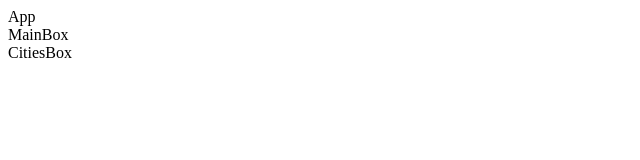
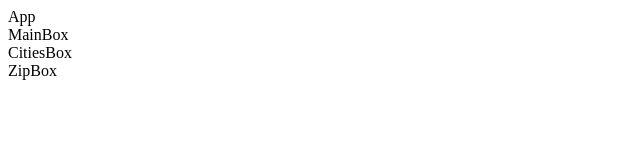
Before and after one commit to chingu-voyages/v10-geckos-team-04, a React (Create React App) app in the folder spiral-weather/: page / in a window 1280 px wide. Shown: the top 160 px of the page, without its empty margins (0-640 px from the left). Built offline with nearby package versions, Linux system fonts and the light colour scheme.

Commit message:
Feat: Add <ZipBox>

```diff
--- a/spiral-weather/src/components/CitiesBox.js
+++ b/spiral-weather/src/components/CitiesBox.js
@@ -1,7 +1,11 @@
 import React from 'react';
+import ZipBox from './ZipBox';
 
 const CitiesBox = () => {
-  return <div>CitiesBox</div>;
+  return <div>
+           CitiesBox
+           <ZipBox/>
+         </div>;
 };
 
 export default CitiesBox;
--- /dev/null
+++ b/spiral-weather/src/components/ZipBox.js
@@ -0,0 +1,7 @@
+import React from 'react';
+
+const ZipBox = () => {
+  return <div>ZipBox</div>;
+};
+
+export default ZipBox;
```
